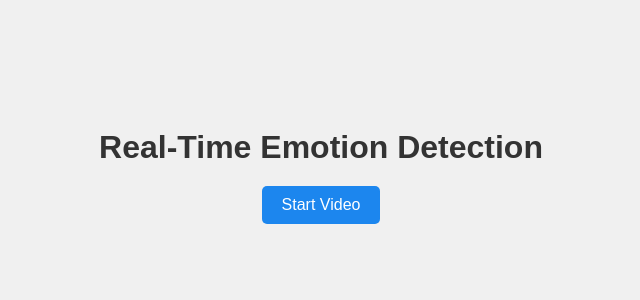
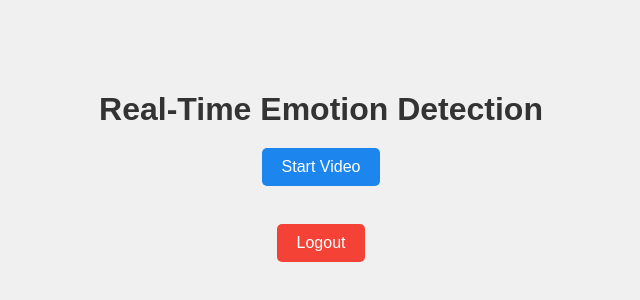
Before and after one commit to festus-sulumeti/HisiaTambulizifrontend, a React (Vite) app: page /userhome in a window 1280 px wide. Shown: the part 244-544 px from the top of the page, without its empty margins (319-959 px from the left). Built offline with nearby package versions, Linux system fonts and the light colour scheme.

Commit message:
updated files

```diff
--- a/src/components/Userhome.jsx
+++ b/src/components/Userhome.jsx
@@ -1,11 +1,12 @@
 import { useState } from 'react';
 import '../styling/Userhome.css';
 import '../styling/mediaqueries/Userhome.css';
+import { useNavigate } from 'react-router-dom'; // Import useNavigate from react-router-dom
 
 const Userhome = () => {
-
   const [startVideo, setStartVideo] = useState(false);
   const [isLoading, setIsLoading] = useState(false);
+  const navigate = useNavigate(); // Initialize useNavigate
 
   const handleStartVideo = () => {
     setIsLoading(true);
@@ -17,6 +18,13 @@ const Userhome = () => {
 
   const handleStopVideo = () => {
     setStartVideo(false);
+  };
+
+  const handleLogout = () => {
+    // Clear user session or authentication data here if necessary
+
+    // Redirect to the home page
+    navigate('/'); // Change this path to your actual home route
   };
 
   return (
@@ -38,6 +46,10 @@ const Userhome = () => {
           </button>
         </div>
       )}
+      <br />
+      <button className="logout-button" onClick={handleLogout}>
+        Logout
+      </button>
     </div>
   );
 };
--- a/src/components/pages/Login.jsx
+++ b/src/components/pages/Login.jsx
@@ -3,7 +3,6 @@ import { ToastContainer, toast } from "react-toastify";
 import { Link, useNavigate } from "react-router-dom";
 import { FaEye, FaEyeSlash } from "react-icons/fa";
 import "react-toastify/dist/ReactToastify.css";
-// import config from "../config/config";
 import "../../styling/pages/Login.css"
 import "../../styling/mediaqueries/pages/Login.css"
 
@@ -18,7 +17,7 @@ const Login = () => {
     e.preventDefault();
 
     try {
-      const response = await fetch("/login", {
+      const response = await fetch("http://127.0.0.1:5000/signin", {
         method: "POST",
         headers: {
           "Content-Type": "application/json",
--- a/src/components/pages/Signup.jsx
+++ b/src/components/pages/Signup.jsx
@@ -24,7 +24,7 @@ const Signup = () => {
     }
 
     try {
-      const response = await fetch("/Signup", {
+      const response = await fetch("http://127.0.0.1:5000/signup", {
         method: "POST",
         headers: {
           "Content-Type": "application/json",
--- a/src/styling/Userhome.css
+++ b/src/styling/Userhome.css
@@ -82,3 +82,20 @@ img {
     font-size: 1.5rem;
   }
 }
+
+
+.logout-button {
+  padding: 10px 20px;
+  font-size: 1rem;
+  color: #fff;
+  background-color: #f44336; /* Red color for logout button */
+  border: none;
+  border-radius: 5px;
+  cursor: pointer;
+  transition: background-color 0.3s ease;
+  margin-top: 20px;
+}
+
+.logout-button:hover {
+  background-color: #c62828; /* Darker red on hover */
+}
```
